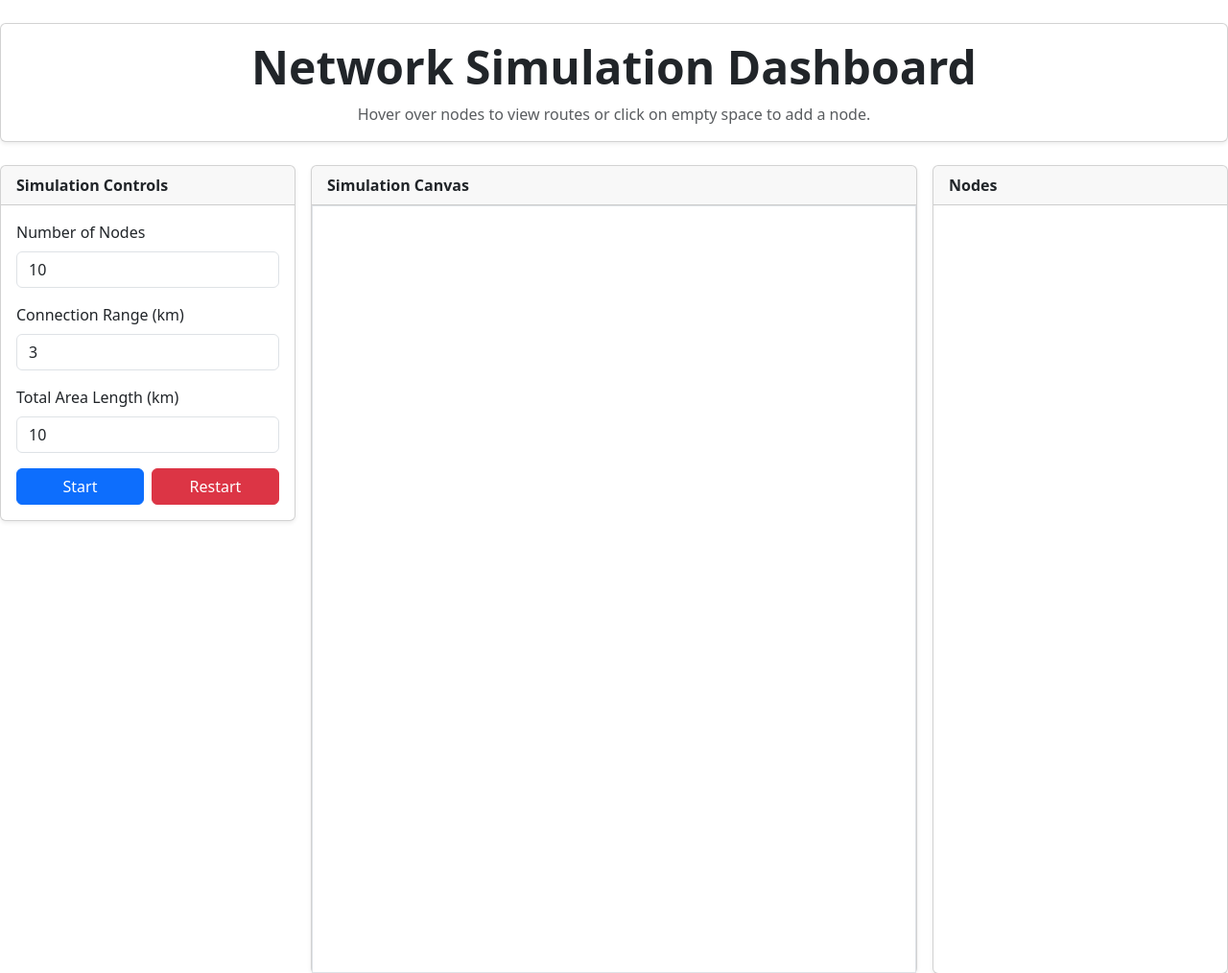
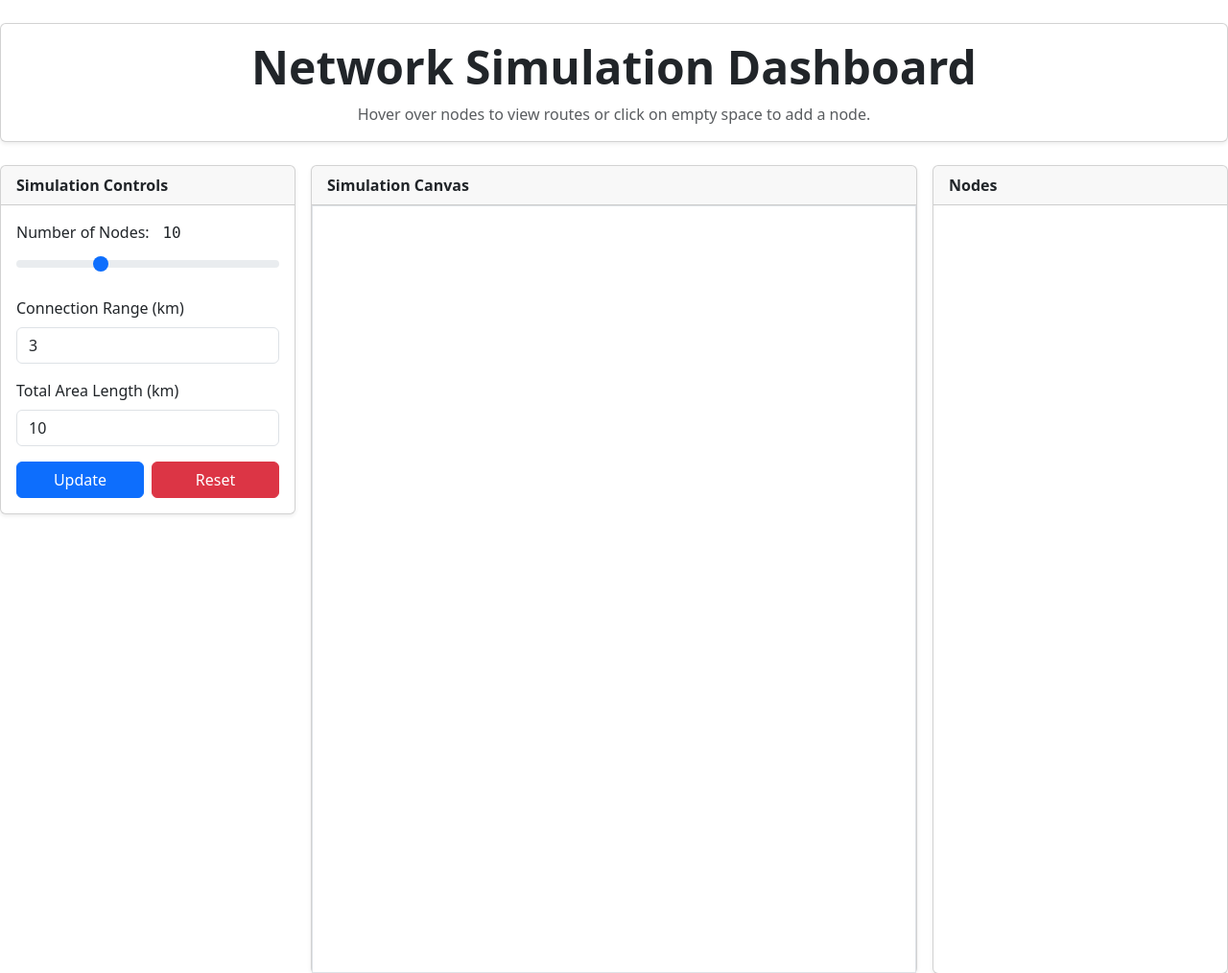
Before and after one commit to JustAnAverageGuy/LoraMesher-Network-Simulator, a Flask app: page / in a window 1280 px wide. Shown: the top 1014 px of the page at 96% size. Run offline with Flask 3, Linux system fonts and the light colour scheme; some libraries are stand-ins or nearby versions.

Commit message:
Rename event 'restart' to 'reset'

```diff
--- a/app.py
+++ b/app.py
@@ -99,14 +99,14 @@ def index():
 def on_connect():
     print("Client connected", flush=True)
 
-@socketio.on('restart')
-def on_restart():
-    """Handle restart request from the client."""
+@socketio.on('reset')
+def on_reset():
+    """Handle reset request from the client."""
     global all_nodes
     for node in all_nodes:
         # node.all_nodes = None
         node.timer_handle.cancel()
-    all_nodes = create_simulation(data['N'])
+    all_nodes = create_simulation()
     nodes = snapshot_nodes()
     socketio.emit("snapshot", {"nodes": nodes})
     # raise NotImplementedError('IMPLEMENT THIS')
--- a/src/constants.py
+++ b/src/constants.py
@@ -4,7 +4,7 @@ import sys
 N                   = 10
 SIZE_KM             = 10
 CONNECTION_RANGE_KM = 3
-HELLO_TIME_SECS     = 10
+HELLO_TIME_SECS     = 2
 BROADCAST_ADDR      = 'FFFF'
 
 DEBUG = False
--- a/templates/index.html
+++ b/templates/index.html
@@ -3,12 +3,18 @@
   <head>
     <meta charset="utf-8" />
     <meta name="viewport" content="width=device-width, initial-scale=1" />
-    <link href="https://cdn.jsdelivr.net/npm/bootstrap@5.3.7/dist/css/bootstrap.min.css" rel="stylesheet">
+    <link href="{{ url_for('static', filename='bootstrap.min.css') }}" rel="stylesheet">
     <title>Network Simulation Dashboard</title>
     <style>
       .node-entry {
         border-bottom: 1px solid #eee;
         padding: 6px 4px;
+      }
+      #num-nodes-label {
+        display: inline-block;
+        width: 3ch;
+        text-align: right;
+        font-family: monospace;
       }
       #tooltip {
         position: absolute;
@@ -31,6 +37,26 @@
         padding: 2px 4px;
         border: 1px solid #ddd;
       }
+
+      .highlight-node {
+        stroke: orange !important;
+        stroke-width: 3 !important;
+      }
+
+      .highlight-range {
+        stroke: orange !important;
+        stroke-width: 2 !important;
+        opacity: 1 !important;
+      }
+
+      .routes-wrapper {
+        min-height: 100px;
+        max-height: 100px;
+        overflow-y: auto;
+        border: 1px solid #ddd;
+        margin-top: 4px;
+      }
+
       .routes-table {
         width: 100%;
       }
@@ -57,8 +83,8 @@
             <div class="card-body">
               <form id="control-form">
                 <div class="mb-3">
-                  <label class="form-label">Number of Nodes</label>
-                  <input type="number" class="form-control" id="num-nodes" value="{{n}}" min="1" max="100">
+                  <label class="form-label">Number of Nodes: <span id='num-nodes-label'>{{n}}</span></label>
+                  <input type="range" class="form-range" id="num-nodes" value="{{n}}" min="1" max="30">
                 </div>
                 <div class="mb-3">
                   <label class="form-label">Connection Range (km)</label>
@@ -69,8 +95,8 @@
                   <input type="number" class="form-control" id="area-length" value="{{size_km}}" step="0.1">
                 </div>
                 <div class="d-flex gap-2">
-                  <button id="update-button" class="btn btn-primary w-100">Start</button>
-                  <button id="reset-button" class="btn btn-danger w-100">Restart</button>
+                  <button id="update-button" class="btn btn-primary w-100">Update</button>
+                  <button id="reset-button" class="btn btn-danger w-100">Reset</button>
                 </div>
               </form>
             </div>
@@ -116,17 +142,28 @@
       let CONNECTION_RANGE_KM = "{{ connection_range_km }}";
 
       // Controls
-      const slider = document.getElementById('node-slider');
-      const nodeCountLabel = document.getElementById('node-count');
+      <!-- const slider = document.getElementById('node-slider'); -->
+      const slider = document.getElementById('num-nodes');
+      const nodeCountLabel = document.getElementById('num-nodes-label');
 
       slider.addEventListener('input', () => {
         nodeCountLabel.textContent = slider.value;
       });
 
       slider.addEventListener('change', () => {
-        const N = parseInt(slider.value, 10);
-        socket.emit('restart', { N });
-        console.log(`Restart emitted with N = ${N}`);
+        const numNodes = document.getElementById('num-nodes').value;
+        const connectionRange = document.getElementById('connection-range').value;
+        const areaLength = document.getElementById('area-length').value;
+        CONNECTION_RANGE_KM = parseInt(connectionRange, 10);
+        SIZE_KM = parseInt(areaLength, 10);
+
+        const updatedValues = {
+          num_nodes: parseInt(numNodes, 10),
+          connection_range: parseInt(connectionRange, 10),
+          area_length: parseInt(areaLength, 10)
+        }
+        socket.emit('update', updatedValues);
+        console.log(`Update emitted with updatedValues = `, updatedValues);
       });
 
       document.getElementById("reset-button").addEventListener('click', (event) => {
@@ -136,7 +173,7 @@
         document.getElementById('area-length').value = "{{ size_km }}";
         SIZE_KM = "{{ size_km }}";
         CONNECTION_RANGE_KM = "{{ connection_range_km }}";
-        socket.emit('restart');
+        socket.emit('reset');
       });
 
       document.getElementById("update-button").addEventListener('click', (event) => {
@@ -351,6 +388,7 @@
         if (confirmAdd) {
           socket.emit('add_node', { position: [simX, simY] });
         }
+      });
 
       socket.on('connect', () => console.log(`${Date.now()} connected to server`));
       socket.on('disconnect', () => console.log(`${Date.now()} disconnected from the server`));
```
